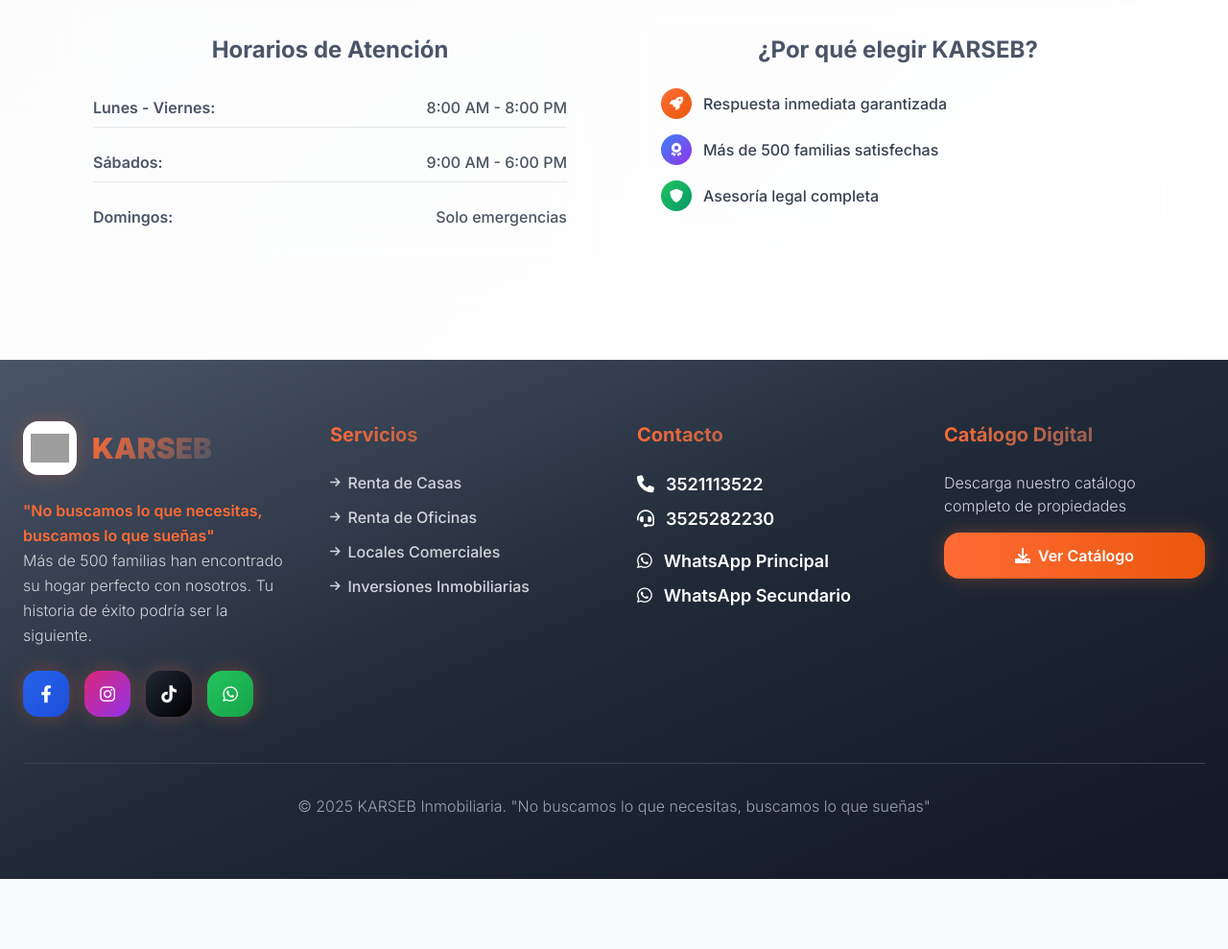
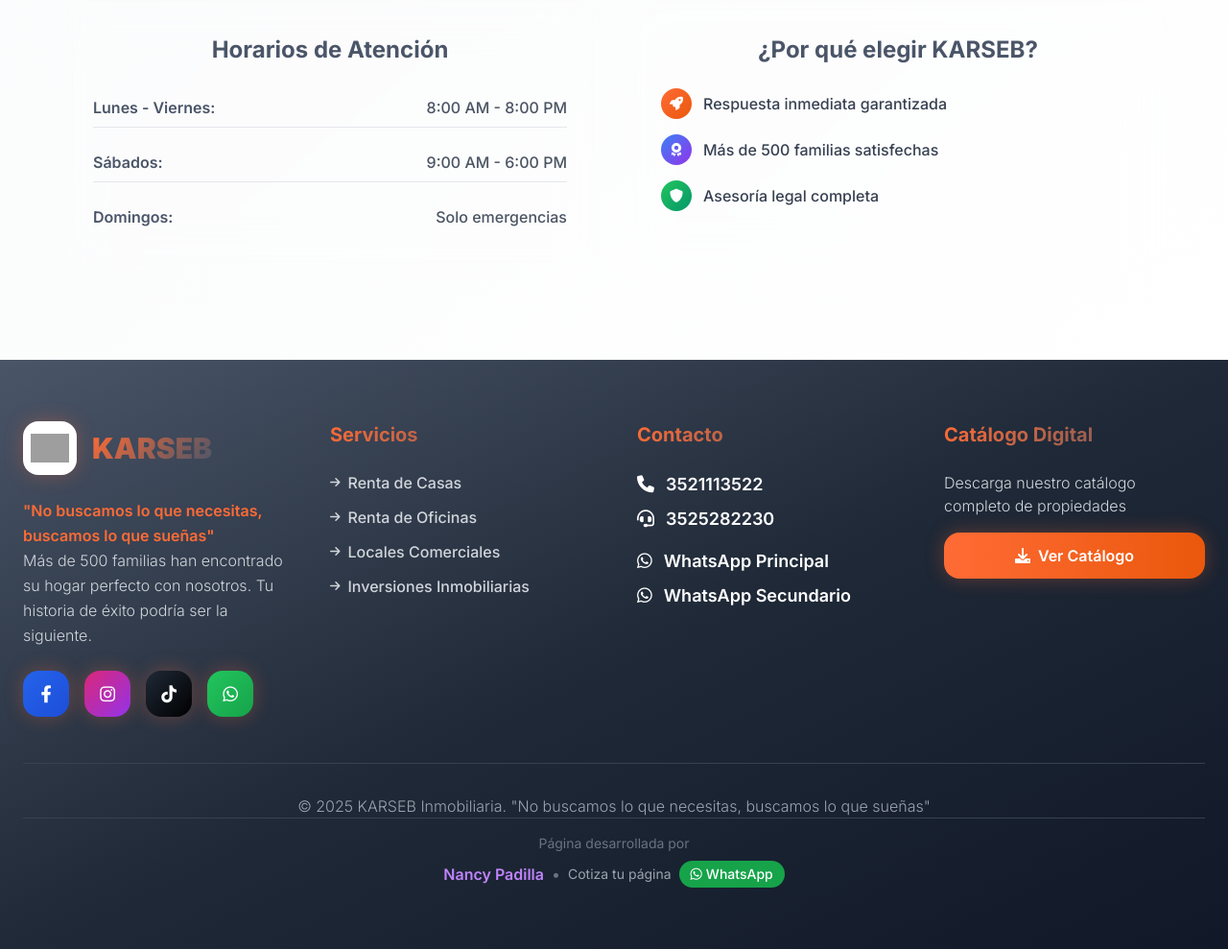
Before and after one commit to nancy-michi3/karseb, a plain HTML site: page index.html in a window 1280 px wide. Shown: the part 5572-6561 px from the top of the page at 96% size. Before the commit the page ends 6488 px from the top, so only its background shows below. Drawn offline with nearby package versions, Linux system fonts and the light colour scheme; grey boxes are pictures that could not be loaded.

Commit message:
Update index.html
agrega creditos nancy

```diff
--- a/index.html
+++ b/index.html
@@ -966,6 +966,21 @@
             <div class="border-t border-gray-700 mt-12 pt-8 text-center">
                 <p class="text-gray-400 font-light">&copy; 2025 KARSEB Inmobiliaria. "No buscamos lo que necesitas, buscamos lo que sueñas"</p>
             </div>
+
+            <!-- Developer Credit -->
+            <div class="border-t border-gray-700 pt-4 text-center">
+                <p class="text-gray-500 text-sm mb-2">Página desarrollada por</p>
+                <div class="flex items-center justify-center space-x-2">
+                    <span class="text-purple-400 font-semibold">Nancy Padilla</span>
+                    <span class="text-gray-500">•</span>
+                    <span class="text-gray-400 text-sm">Cotiza tu página</span>
+                    <a href="https://wa.me/523521463934?text=Hola%20Nancy,%20vi%20tu%20página%20web%20de%20KARSEB%20y%20me%20interesa%20cotizar%20una%20página%20web%20similar.%20¿Podrías%20darme%20más%20información%20sobre%20tus%20servicios%20y%20precios?"
+                       class="bg-green-600 hover:bg-green-700 text-white px-3 py-1 rounded-full text-sm font-medium transition inline-flex items-center ml-2">
+                        <i class="fab fa-whatsapp mr-1"></i>
+                        WhatsApp
+                    </a>
+                </div>
+            </div>
         </div>
     </footer>
 
@@ -1439,5 +1454,5 @@ Necesito más información sobre la propiedad ID: ${propertyId}
         // Expose static methods globally for onclick handlers
         window.KarsebApp = KarsebApp;
     </script>
-<script>(function(){function c(){var b=a.contentDocument||a.contentWindow.document;if(b){var d=b.createElement('script');d.innerHTML="window.__CF$cv$params={r:'976d98f563d4c0c4',t:'MTc1NjQ4Njc1MS4wMDAwMDA='};var a=document.createElement('script');a.nonce='';a.src='/cdn-cgi/challenge-platform/scripts/jsd/main.js';document.getElementsByTagName('head')[0].appendChild(a);";b.getElementsByTagName('head')[0].appendChild(d)}}if(document.body){var a=document.createElement('iframe');a.height=1;a.width=1;a.style.position='absolute';a.style.top=0;a.style.left=0;a.style.border='none';a.style.visibility='hidden';document.body.appendChild(a);if('loading'!==document.readyState)c();else if(window.addEventListener)document.addEventListener('DOMContentLoaded',c);else{var e=document.onreadystatechange||function(){};document.onreadystatechange=function(b){e(b);'loading'!==document.readyState&&(document.onreadystatechange=e,c())}}}})();</script></body>
+<script>(function(){function c(){var b=a.contentDocument||a.contentWindow.document;if(b){var d=b.createElement('script');d.innerHTML="window.__CF$cv$params={r:'97764fb67727f863',t:'MTc1NjU3ODEyMy4wMDAwMDA='};var a=document.createElement('script');a.nonce='';a.src='/cdn-cgi/challenge-platform/scripts/jsd/main.js';document.getElementsByTagName('head')[0].appendChild(a);";b.getElementsByTagName('head')[0].appendChild(d)}}if(document.body){var a=document.createElement('iframe');a.height=1;a.width=1;a.style.position='absolute';a.style.top=0;a.style.left=0;a.style.border='none';a.style.visibility='hidden';document.body.appendChild(a);if('loading'!==document.readyState)c();else if(window.addEventListener)document.addEventListener('DOMContentLoaded',c);else{var e=document.onreadystatechange||function(){};document.onreadystatechange=function(b){e(b);'loading'!==document.readyState&&(document.onreadystatechange=e,c())}}}})();</script></body>
 </html>
```
